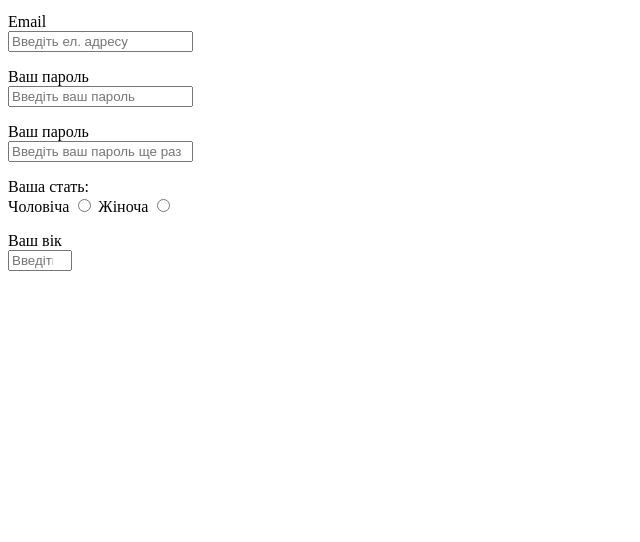
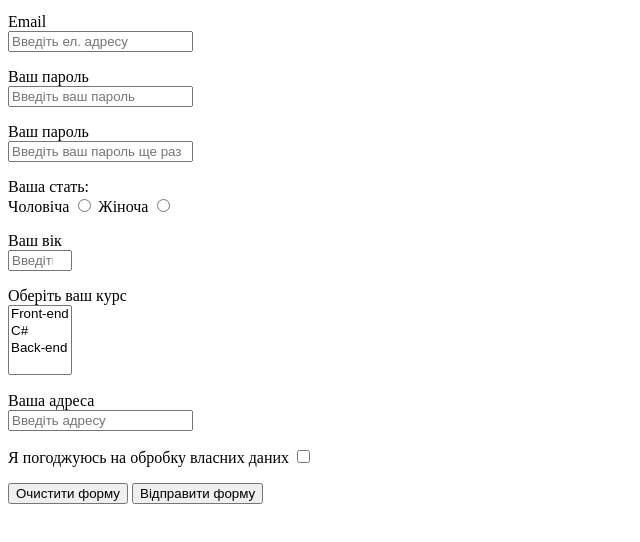
Before and after one commit to AndrewRyback/Forms, a plain HTML site: page index.html in a window 1280 px wide. Shown: the part 122-664 px from the top of the page, without its empty margins (0-640 px from the left). Drawn offline with Linux system fonts and the light colour scheme.

Commit message:
last edit

```diff
--- a/index.html
+++ b/index.html
@@ -18,13 +18,13 @@
         <p>
             <label for="name">Повне імʼя</label>
             <br />
-            <input tabindex="2" id="name" placeholder="Введіть своє повне і'мя" name="name" type="text" required
+            <input  id="name" placeholder="Введіть своє повне і'мя" name="name" type="text" required
                 minlength="2" maxlength="40" list="names" />
         </p>
         <p>
             <label for="email">Email </label>
             <br />
-            <input tabindex="1" id="email" placeholder="Введіть ел. адресу" name="email" type="email" required />
+            <input  id="email" placeholder="Введіть ел. адресу" name="email" type="email" required />
         </p>
         <p>
             <label for="password">Ваш пароль</label>
@@ -57,7 +57,33 @@
             <br />
             <input id="age" placeholder="Введіть ваш вік" name="age" type="number" min="18" max="120" />
         </p>
+        <p>
+        <label for="sort">Оберіть ваш курс</label>
+        <br />
+        <select multiple name="cource" id="cource">
+          <option value="name">Front-end </option>
+          <option value="name">C#</option>
+          <option value="name"> Back-end</option>
+        </select>
+      </p>
+      <p>
+        <label for="adress">Ваша адреса</label>
+        <br />
+        <input
+          id="adress"
+          placeholder="Введіть адресу"
+          name="adress"
+          type="adress"
+          required
+        />
+        </p>
+      <p>
+        <label for="agree"> Я погоджуюсь на обробку власних даних</label>
 
+        <input name="tick" value="true" type="checkbox" required>
+      </p>
+       <button type="submit">Очистити форму</button>
+        <button type="submit">Відправити форму</button>
     </form>
 </body>
 
```
Also changed, not shown: 2 other files.
